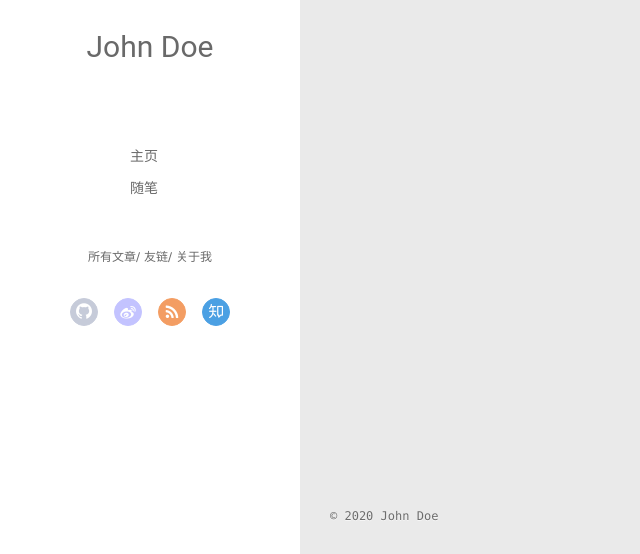
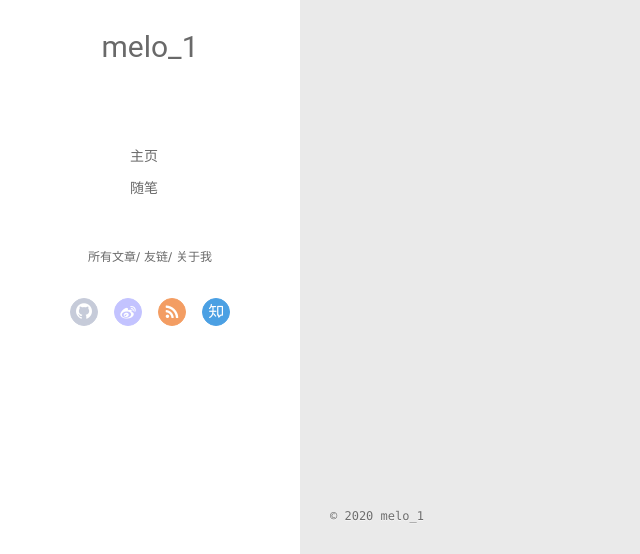
Before and after one commit to melo-1/melo-1.github.io, a plain HTML site: page archives/index.html in a window 1280 px wide. Shown: the part 243-797 px from the top of the page, 0-640 px from the left. Drawn offline with Linux system fonts and the light colour scheme; no server answers.

Commit message:
Site updated: 2020-03-04 12:50:01

```diff
--- a/archives/index.html
+++ b/archives/index.html
@@ -13,7 +13,7 @@
 <meta property="og:url" content="http://yoursite.com/archives/index.html">
 <meta property="og:site_name" content="Hexo">
 <meta property="og:locale" content="en_US">
-<meta property="article:author" content="John Doe">
+<meta property="article:author" content="melo_1">
 <meta name="twitter:card" content="summary">
 
     <link rel="alternative" href="/atom.xml" title="Hexo" type="application/atom+xml">
@@ -46,7 +46,7 @@
 			<img src="" class="js-avatar">
 		</a>
 		<hgroup>
-		  <h1 class="header-author"><a href="/">John Doe</a></h1>
+		  <h1 class="header-author"><a href="/">melo_1</a></h1>
 		</hgroup>
 
 
@@ -104,7 +104,7 @@
 				<img src="" class="js-avatar">
 			</div>
 			<hgroup>
-			  <h1 class="header-author js-header-author">John Doe</h1>
+			  <h1 class="header-author js-header-author">melo_1</h1>
 			</hgroup>
 
 
@@ -202,7 +202,7 @@
   <div class="outer">
     <div id="footer-info">
     	<div class="footer-left">
-    		&copy; 2020 John Doe
+    		&copy; 2020 melo_1
     	</div>
       	<div class="footer-right">
       		<a href="http://hexo.io/" target="_blank">Hexo</a>  Theme <a href="https://github.com/litten/hexo-theme-yilia" target="_blank">Yilia</a> by Litten
```
Also changed, not shown: 2020/03/04/hello-world/index.html (+4 -4 lines), archives/2020/03/index.html (+4 -4 lines), archives/2020/index.html (+4 -4 lines), index.html (+4 -4 lines).
